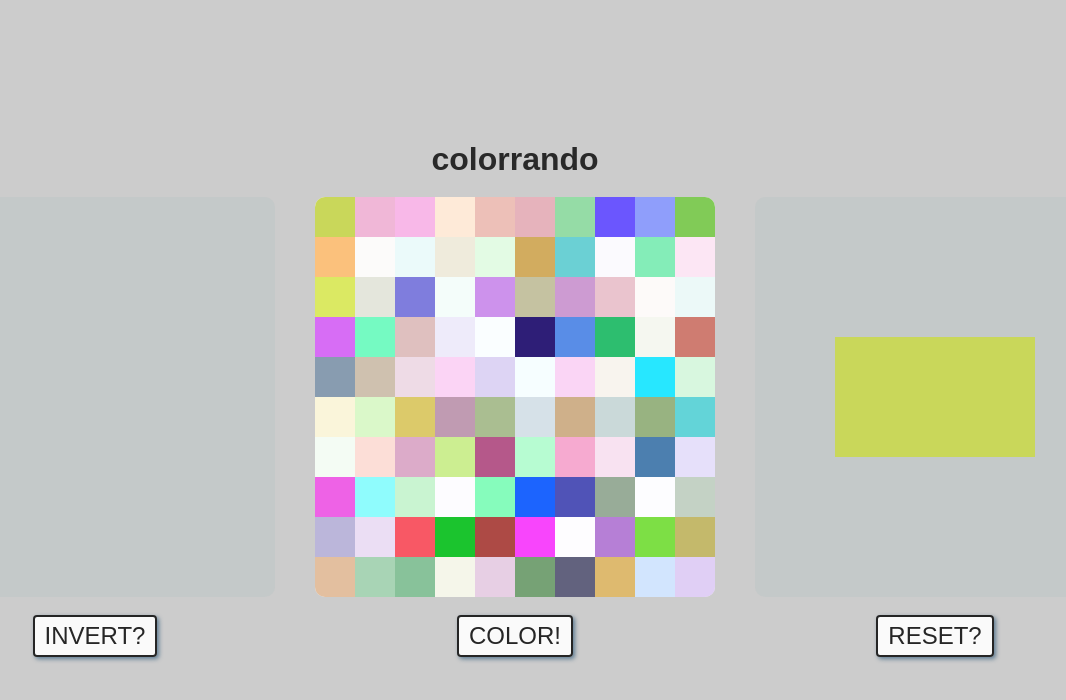
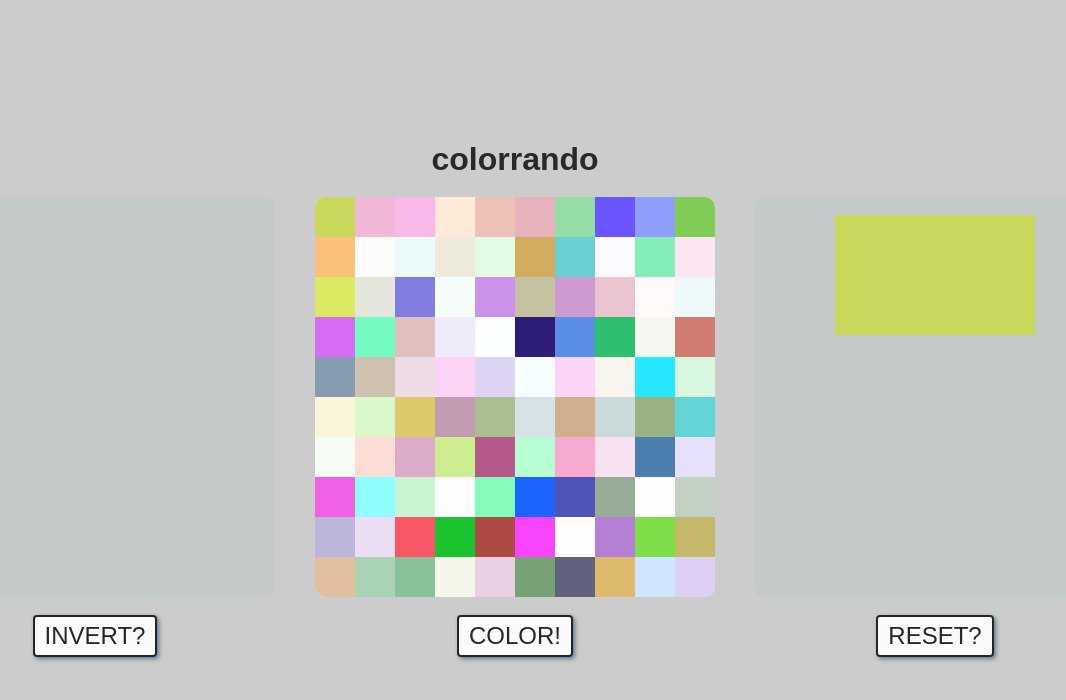
Before and after one commit to galustoff/colorrando, a Vue app: page / in a window 1280 px wide. Both pictures are taken after a click on the item 460 px from the left and 217 px from the top of the page. Shown: the top 700 px of the page, without its empty margins (125-1191 px from the left). Built offline with nearby package versions, Linux system fonts and the light colour scheme.

Commit message:
AppDump: set animated card appearence

```diff
--- a/src/AppDump.vue
+++ b/src/AppDump.vue
@@ -1,12 +1,7 @@
 <template>
   <div class="app-dump">
     <div class="app-dump__wrapper">
-      <ul
-        :class="{
-          'app-dump__list': true,
-          'app-dump__list_overflowed': dumpColors.length > 3
-        }"
-      >
+      <ul class="app-dump__list">
         <app-dump-card
           v-for="i in dumpColors"
           :key="i"
@@ -61,7 +56,7 @@
     },
     watch: {
       picked(value) {
-        if (!this.dumpColors.includes(value)) this.dumpColors.push(value)
+        if (!this.dumpColors.includes(value)) this.dumpColors.unshift(value)
       }
     }
   }
@@ -81,25 +76,18 @@
     height: 400px;
     background-color: rgba(0, 124, 124, 0.04);
     border-radius: 10px;
-    overflow-x: hidden;
+    overflow: scroll;
   }
 
   .app-dump__list {
-    width: 400px;
-    height: 400px;
-
+    width: 360px;
+    min-height: 400px;
     list-style: none;
     display: flex;
     flex-direction: column;
-    justify-content: center;
+    justify-content: flex-start;
     align-items: center;
-    row-gap: 18px;
-  }
-
-  .app-dump__list_overflowed {
-    justify-content: flex-start;
-    overflow-y: scroll;
-    scroll-behavior: smooth;
+    padding: 18px 0;
   }
 
   .app-dump__buttons {
--- a/src/AppDumpCard.vue
+++ b/src/AppDumpCard.vue
@@ -1,5 +1,11 @@
 <template>
-  <li class="app-dump__list-item app-dump-card">
+  <li
+    :class="{
+      'app-dump__list-item': true,
+      'app-dump-card': true,
+      'app-dump-card_appearing': cardIsAppearing
+    }"
+  >
     <div class="app-dump-card__swatch" :style="swatchStyle"></div>
   </li>
 </template>
@@ -10,16 +16,21 @@
       return {
         swatchStyle: {
           backgroundColor: this.bgc
-        }
+        },
+        cardIsAppearing: false
       }
     },
-    props: ['bgc']
+    props: ['bgc'],
+    mounted() {
+      setTimeout(() => {
+        this.cardIsAppearing = true
+      }, 20)
+    }
   }
 </script>
 
 <style>
   .app-dump__list-item {
-    margin-left: -40px;
     flex-shrink: 0;
   }
 
@@ -27,10 +38,21 @@
     we need a white color substrate under main color of card
   */
   .app-dump-card {
+    height: 0;
+    margin-bottom: 0;
+    transition: height 0.4s ease-out, margin-bottom 0.4s;
     width: 200px;
-    height: 120px;
     background-color: rgba(255, 255, 255, 1);
     position: relative;
+  }
+
+  .app-dump-card_appearing {
+    height: 120px;
+    margin-bottom: 18px;
+  }
+
+  .app-dump-card_appearing:last-of-type {
+    margin-bottom: 0;
   }
 
   .app-dump-card__swatch {
```
